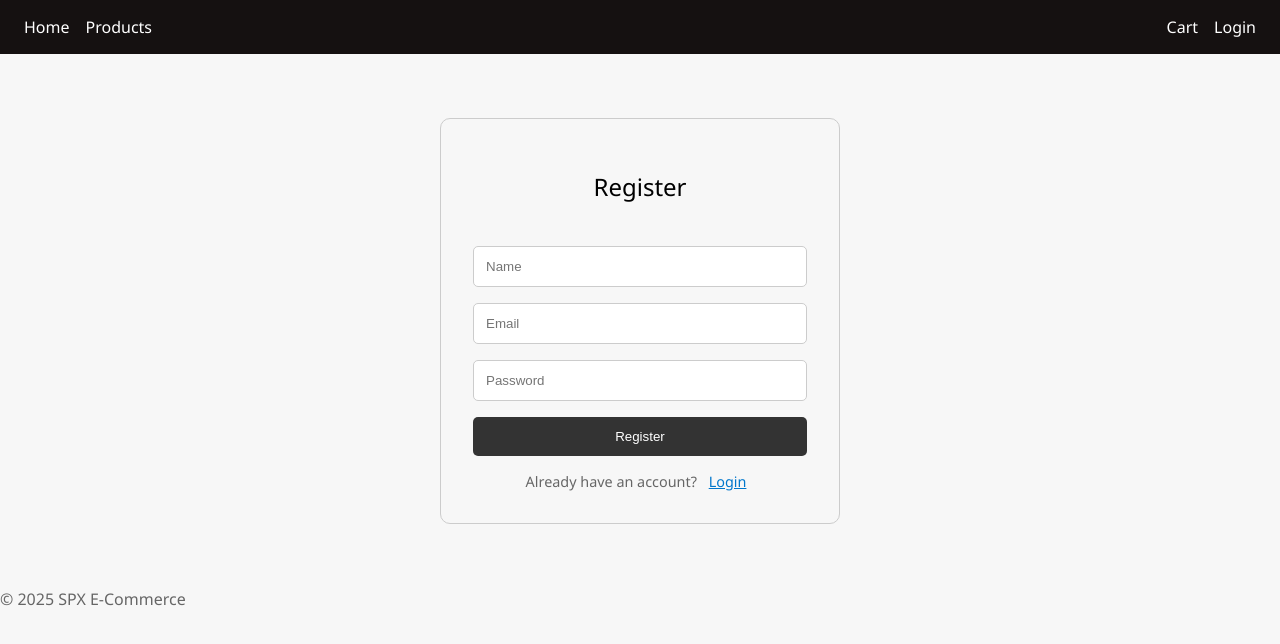
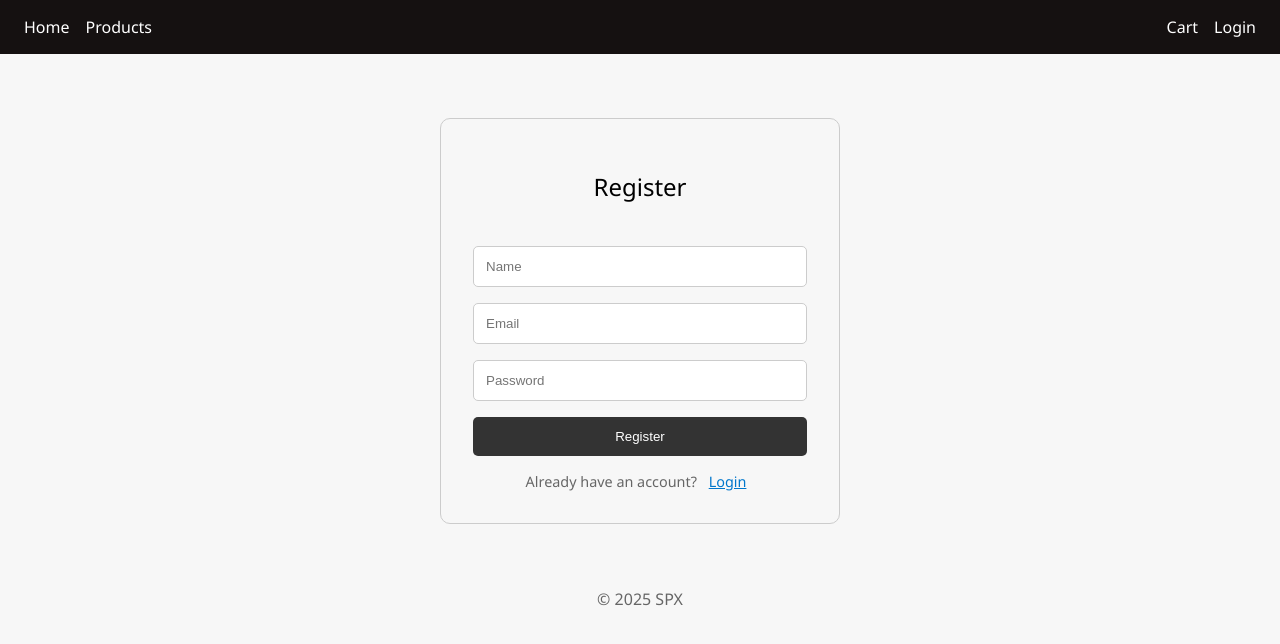
Before and after one commit to Hala-654/spx, a React (Vite) app in the folder spx-frontend/: page /register in a window 1280 px wide. Shown: the top 644 px of the page. Built offline with nearby package versions, Linux system fonts and the light colour scheme.

Commit message:
edit footer font and text alignment

```diff
--- a/spx-frontend/src/components/Footer.jsx
+++ b/spx-frontend/src/components/Footer.jsx
@@ -1,5 +1,5 @@
 const Footer = () => {
-  return <footer>© 2025 SPX E-Commerce</footer>;
+  return <footer>© 2025 SPX</footer>;
 };
 
 export default Footer;
--- a/spx-frontend/src/styles/components/_footer.scss
+++ b/spx-frontend/src/styles/components/_footer.scss
@@ -0,0 +1,4 @@
+footer {
+  text-align: center;
+  margin: 2rem 0 1rem 0;
+}
```
